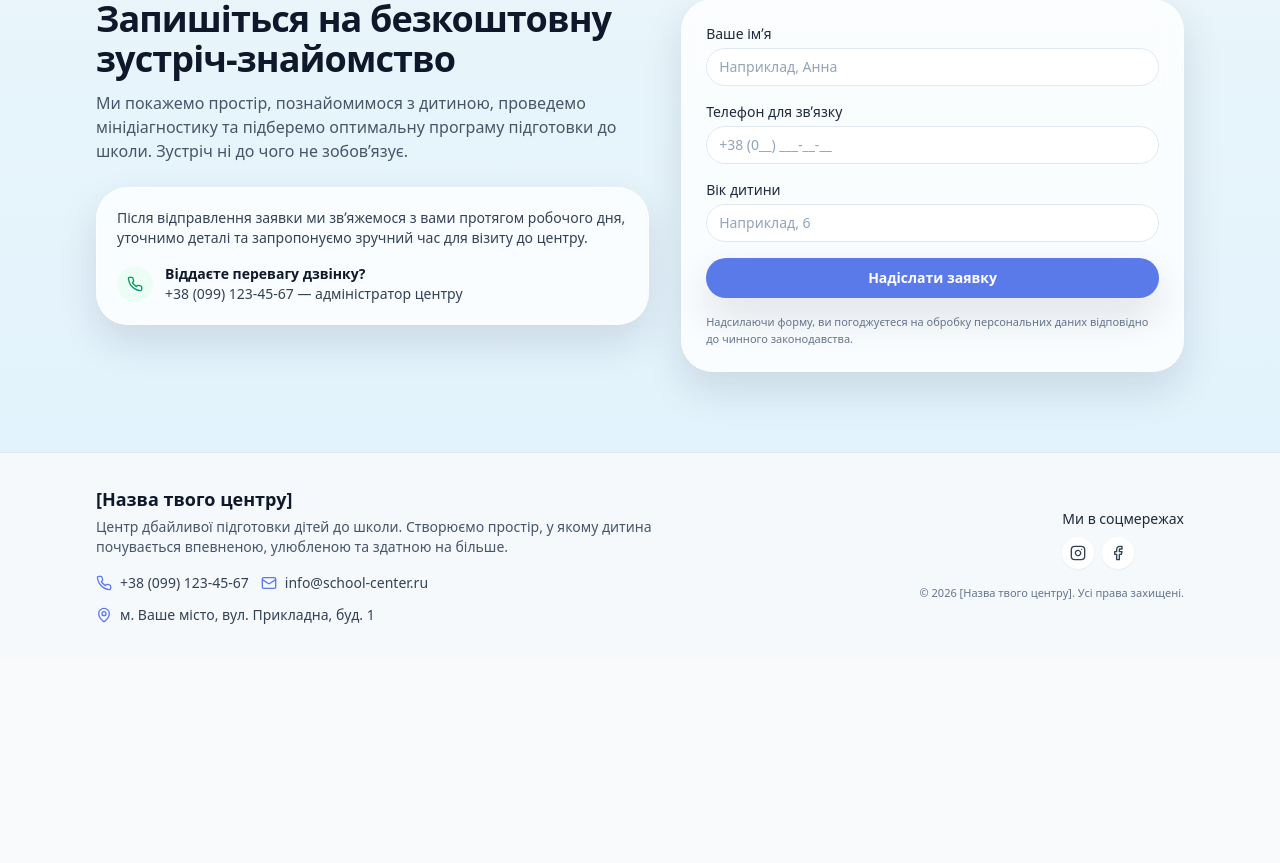
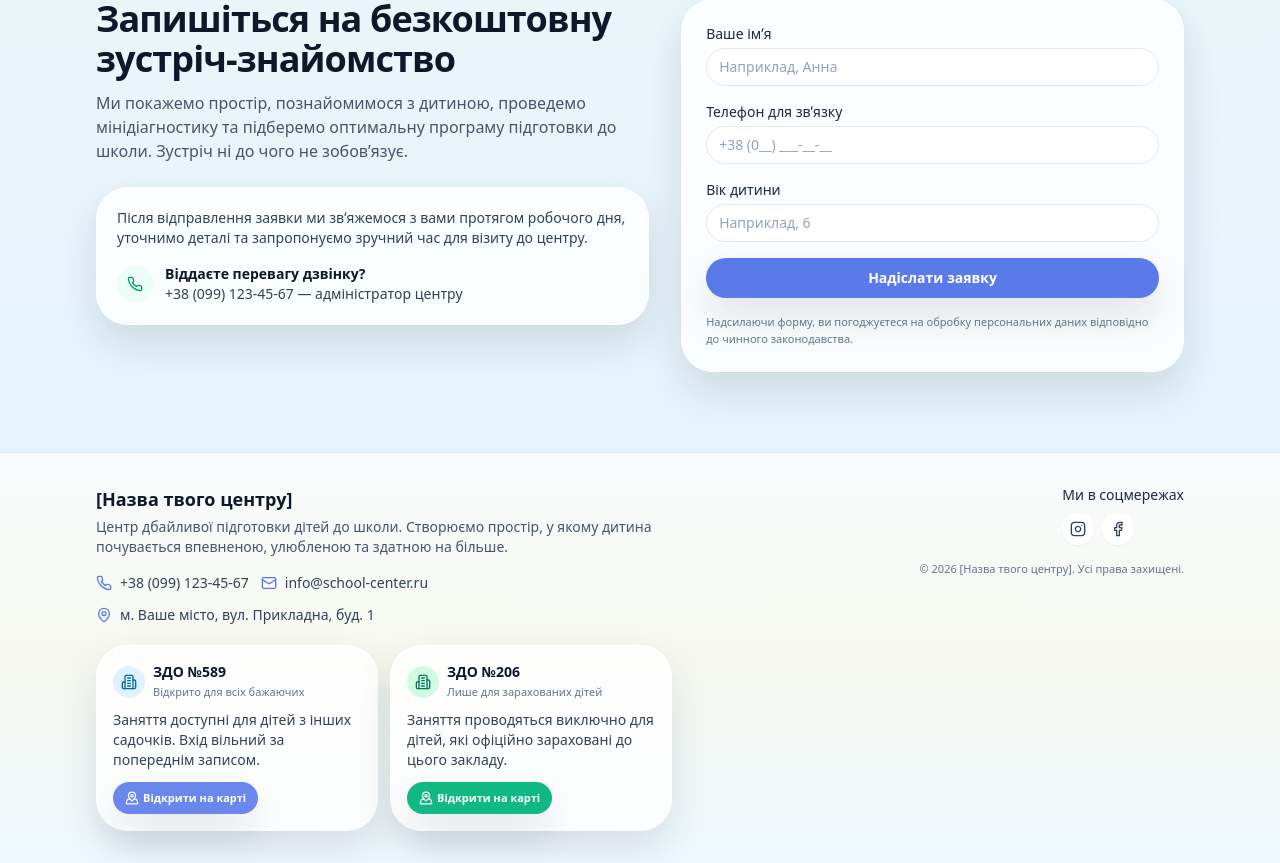
Before and after one commit to RIN001k/abc.enerdzhi, a Next.js app: page / in a window 1280 px wide. Shown: the part 3928-4791 px from the top of the page. Before the commit the page ends 4585 px from the top, so only its background shows below. Built offline with nearby package versions, Linux system fonts and the light colour scheme.

Commit message:
Update Footer.tsx

```diff
--- a/components/Footer.tsx
+++ b/components/Footer.tsx
@@ -1,14 +1,22 @@
 "use client";
 
-import { Phone, Mail, MapPin, Instagram, Facebook } from "lucide-react";
+import {
+  Phone,
+  Mail,
+  MapPin,
+  Instagram,
+  Facebook,
+  Building2,
+  MapPinned,
+} from "lucide-react";
 
 export function Footer() {
   return (
     <footer
       id="contacts"
-      className="border-t border-slate-200 bg-slate-50/90 py-8"
+      className="border-t border-slate-200 bg-gradient-to-t from-sky-50 via-amber-50/70 to-slate-50 py-8"
     >
-      <div className="container-padded grid gap-6 md:grid-cols-[minmax(0,1.3fr)_minmax(0,1fr)] md:items-center">
+      <div className="container-padded grid gap-8 md:grid-cols-[minmax(0,1.2fr)_minmax(0,1fr)] md:items-start">
         <div>
           <h3 className="text-base sm:text-lg font-semibold text-slate-900">
             [Назва твого центру]
@@ -43,6 +51,66 @@ export function Footer() {
             <MapPin className="h-4 w-4 text-brand-blue" />
             <p>м. Ваше місто, вул. Прикладна, буд. 1</p>
           </div>
+
+          <div className="mt-5 grid gap-3 md:grid-cols-2">
+            <div className="glass-card border-sky-100 bg-white/90 p-4 text-xs sm:text-sm text-slate-700">
+              <div className="mb-2 flex items-center gap-2">
+                <div className="flex h-8 w-8 items-center justify-center rounded-2xl bg-sky-100 text-sky-700">
+                  <Building2 className="h-4 w-4" />
+                </div>
+                <div>
+                  <p className="text-sm font-semibold text-slate-900">
+                    ЗДО №589
+                  </p>
+                  <p className="text-[11px] text-slate-500">
+                    Відкрито для всіх бажаючих
+                  </p>
+                </div>
+              </div>
+              <p>
+                Заняття доступні для дітей з інших садочків. Вхід вільний за
+                попереднім записом.
+              </p>
+              <a
+                href="https://maps.google.com"
+                target="_blank"
+                rel="noreferrer"
+                className="mt-3 inline-flex items-center gap-1 rounded-full bg-brand-blue/90 px-3 py-1.5 text-[11px] font-semibold text-white shadow-soft transition hover:bg-brand-blue"
+              >
+                <MapPinned className="h-3.5 w-3.5" />
+                Відкрити на карті
+              </a>
+            </div>
+
+            <div className="glass-card border-emerald-100 bg-white/90 p-4 text-xs sm:text-sm text-slate-700">
+              <div className="mb-2 flex items-center gap-2">
+                <div className="flex h-8 w-8 items-center justify-center rounded-2xl bg-emerald-100 text-emerald-700">
+                  <Building2 className="h-4 w-4" />
+                </div>
+                <div>
+                  <p className="text-sm font-semibold text-slate-900">
+                    ЗДО №206
+                  </p>
+                  <p className="text-[11px] text-slate-500">
+                    Лише для зарахованих дітей
+                  </p>
+                </div>
+              </div>
+              <p>
+                Заняття проводяться виключно для дітей, які офіційно зараховані
+                до цього закладу.
+              </p>
+              <a
+                href="https://maps.google.com"
+                target="_blank"
+                rel="noreferrer"
+                className="mt-3 inline-flex items-center gap-1 rounded-full bg-emerald-500 px-3 py-1.5 text-[11px] font-semibold text-white shadow-soft transition hover:bg-emerald-600"
+              >
+                <MapPinned className="h-3.5 w-3.5" />
+                Відкрити на карті
+              </a>
+            </div>
+          </div>
         </div>
 
         <div className="flex flex-col items-start justify-between gap-4 md:items-end">
```
